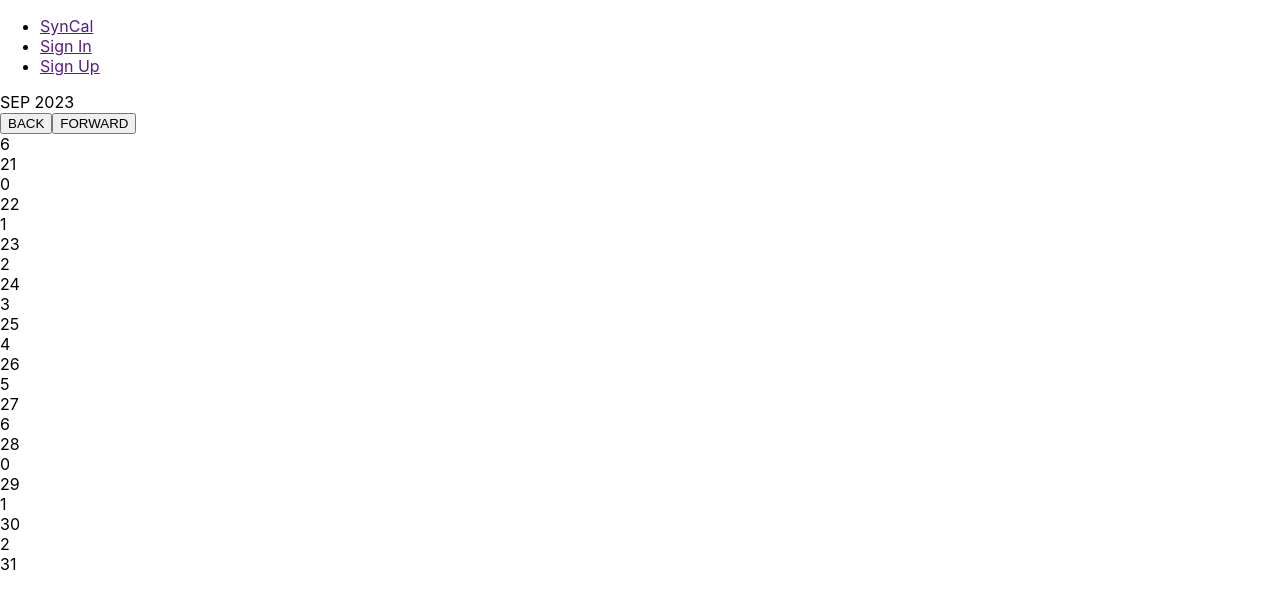
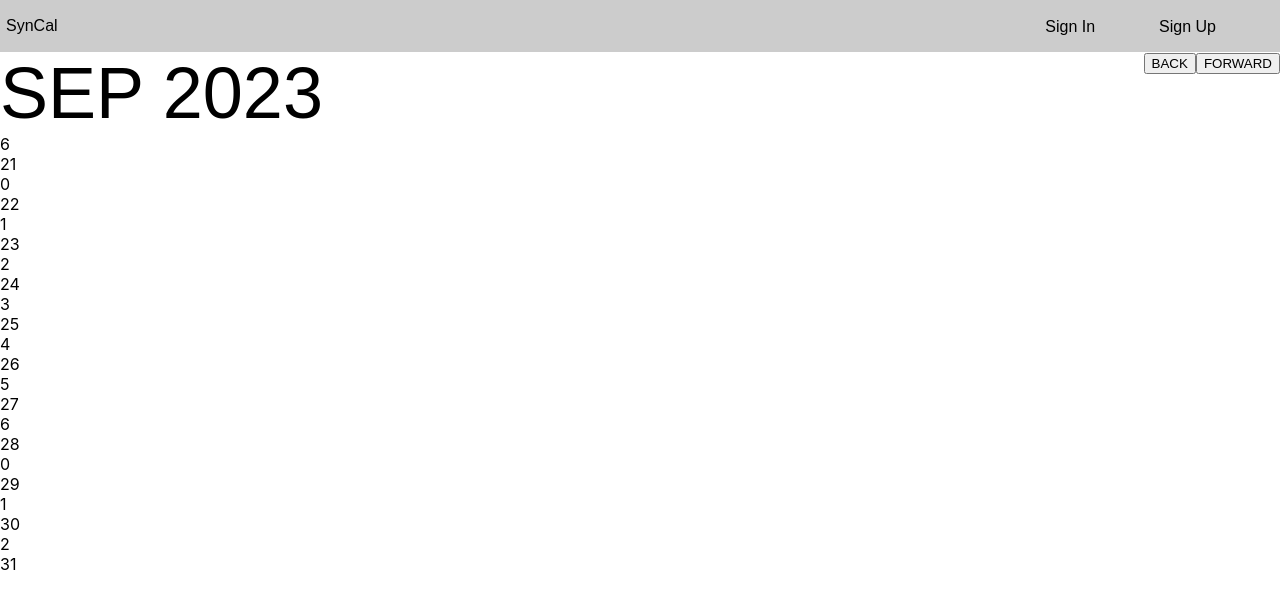
Before and after one commit to LinguiniThePasta/TimeSyncCalendar, a React (Create React App) app: page / in a window 1280 px wide. Shown: the top 608 px of the page. Built offline with nearby package versions, Linux system fonts and the light colour scheme; no server answers.

Commit message:
Started on CSS

```diff
--- a/src/App.css
+++ b/src/App.css
@@ -1,38 +1,40 @@
-.App {
-  text-align: center;
+.navBar {
+  background: #ccc;
+  display: flex;
+  justify-content: space-between;
 }
+.navLogoButton {
+  border: transparent;
+  background-color: transparent;
+  font-family: sans-serif;
+  font-size: 2vh;
+}
+.navBarItems {
+  display: inline;
+  justify-content: space-between;
 
-.App-logo {
-  height: 40vmin;
-  pointer-events: none;
 }
+.navItems {
+  display: inline;
+  padding-right: 5vw;
+  justify-content: center;
 
-@media (prefers-reduced-motion: no-preference) {
-  .App-logo {
-    animation: App-logo-spin infinite 20s linear;
-  }
 }
-
-.App-header {
-  background-color: #282c34;
-  min-height: 100vh;
+.navItems a {
+  font-family: sans-serif;
+  font-size: 2vh;
+  justify-content: center;
+  text-decoration: transparent;
+  color: black;
+}
+.heading {
   display: flex;
-  flex-direction: column;
-  align-items: center;
+  justify-content: space-between;
+}
+.monthAndYear {
+  font-family: sans-serif;
+  font-size: 9vh;
   justify-content: center;
-  font-size: calc(10px + 2vmin);
-  color: white;
+  text-decoration: transparent;
+  color: black;
 }
-
-.App-link {
-  color: #61dafb;
-}
-
-@keyframes App-logo-spin {
-  from {
-    transform: rotate(0deg);
-  }
-  to {
-    transform: rotate(360deg);
-  }
-}
--- a/src/App.js
+++ b/src/App.js
@@ -15,10 +15,10 @@ function App() {
   return (
       <body>
         <nav className={"navBar"}>
+            <button className="navLogoButton">
+                SynCal
+            </button>
             <ul className="navBarItems">
-                <li className="navItems">
-                    <a href="" className="navLink">SynCal</a>
-                </li>
                 <li className="navItems">
                     <a href="" className="navLink">Sign In</a>
                 </li>
@@ -28,7 +28,9 @@ function App() {
             </ul>
         </nav>
         <div className={"heading"}>
-            SEP 2023
+            <div className={"monthAndYear"}>
+                SEP 2023
+            </div>
             <div className={"backAndForth"}>
                 <button id={"back"}>BACK</button>
                 <button id={"back"}>FORWARD</button>
```
